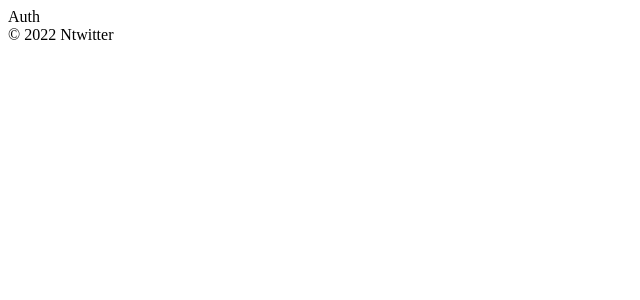
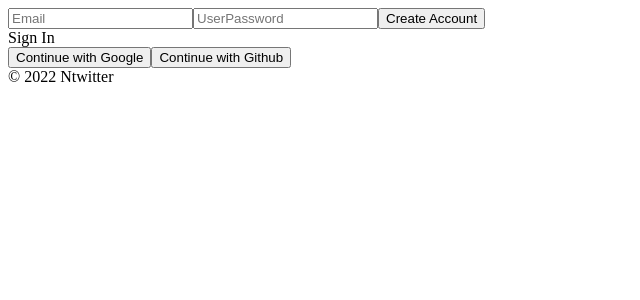
Before and after one commit to john911120/ntwitter, a React (Create React App) app: page /#/ in a window 1280 px wide. Shown: the top 300 px of the page, without its empty margins (0-640 px from the left). Built offline with nearby package versions, Linux system fonts and the light colour scheme; no server answers.

Commit message:
git push origin master

```diff
--- a/src/components/App.js
+++ b/src/components/App.js
@@ -1,13 +1,25 @@
-import { useState } from "react";
+import { useEffect, useState } from "react";
 import AppRouter from "components/Router";
 import { authService } from "fbase";
 
 function App() {
-  const [isLoggedIn, setIsLoggedIn] = useState(authService.currentUser);
-//  console.log(authService.currentUser);
+
+  const [init, setInit] = useState(false)
+  const [isLoggedIn, setIsLoggedIn] = useState(false);
+  useEffect(() => {
+    authService.onAuthStateChanged((user) => {
+      if(user) {
+        setIsLoggedIn(user);
+      } else {
+        setIsLoggedIn(false);
+      }
+      setInit(true);
+    });
+  }, []);
+
   return (
     <>
-    <AppRouter isLoggedIn={isLoggedIn}/>
+    { init ? <AppRouter isLoggedIn={isLoggedIn}/> : "Initializing..." }
     <footer>&copy; {new Date().getFullYear()} Ntwitter</footer>
     </>
    );
--- a/src/routes/Auth.js
+++ b/src/routes/Auth.js
@@ -1,3 +1,74 @@
-const Auth = () => <span>Auth</span>;
+import { authService } from "fbase";
+import { useState } from "react";
+
+const Auth = () => {
+
+    const [email, setEmail] = useState("");
+    const [password, setPassword] = useState("");
+    const [newAccount, setNewAccount] = useState(true);
+    const [error, setError] = useState("");
+
+    const onChange = (event) => {
+        const {
+            target : {name, value},
+        } = event;
+        if(name === "email"){
+            setEmail(value)
+        } else if (name === "password"){
+            setPassword(value);
+        }
+    }
+
+    const onSubmit = async (event) => {
+        event.preventDefault();
+        try{
+            let data;
+        if(newAccount){
+            // create newAccount
+            data = await authService.createUserWithEmailAndPassword(email, password);
+        } else{
+            // login logic
+            data = await authService.signInWithEmailAndPassword(email, password);
+        }
+        console.log(data);
+        } catch (error){
+        setError(error.message);
+        }
+    }
+
+    const toggleAccount = () => setNewAccount((prev) => !prev)
+
+    return (
+        <div>
+            <form onSubmit={onSubmit}>
+                <input
+                name="email"
+                type="email"
+                placeholder="Email"
+                required
+                value={email}
+                onChange={onChange}
+                />
+                <input
+                name="password"
+                type="password"
+                placeholder="UserPassword"
+                required
+                value={password}
+                onChange={onChange}
+                />
+                <input type="submit" value={newAccount ? "Create Account" : "Login"}/>
+                {error}
+            </form>
+            <span onClick={toggleAccount}>
+                {newAccount ? "Sign In" : "Create Account"}
+            </span>
+        <div>
+            <button>Continue with Google</button>
+            <button>Continue with Github</button>
+        </div>
+        </div>
+    )
+}
 
 export default Auth;
```
Also changed, not shown: 1 other file (tests, documents, lock files or other folders).
